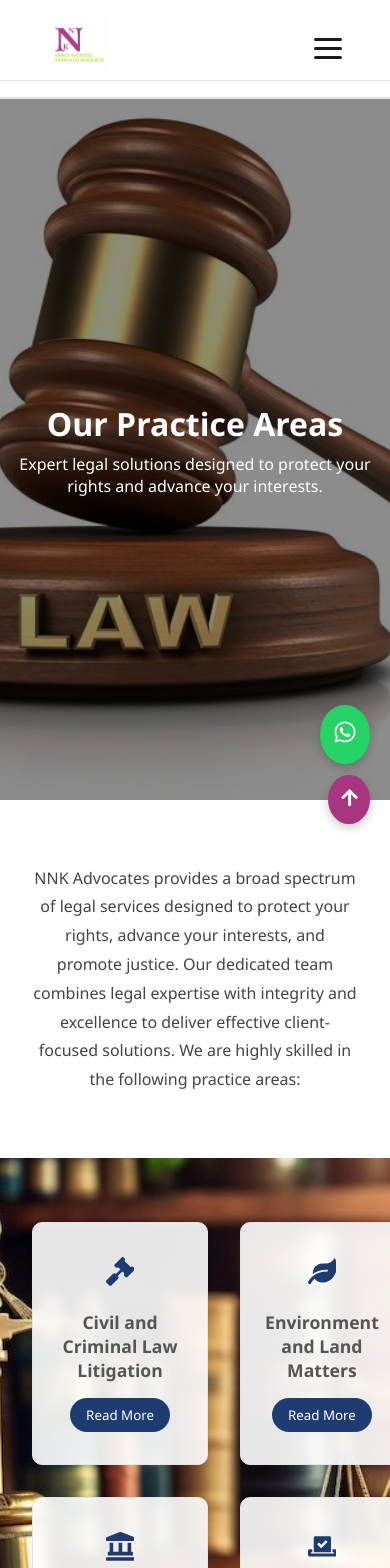
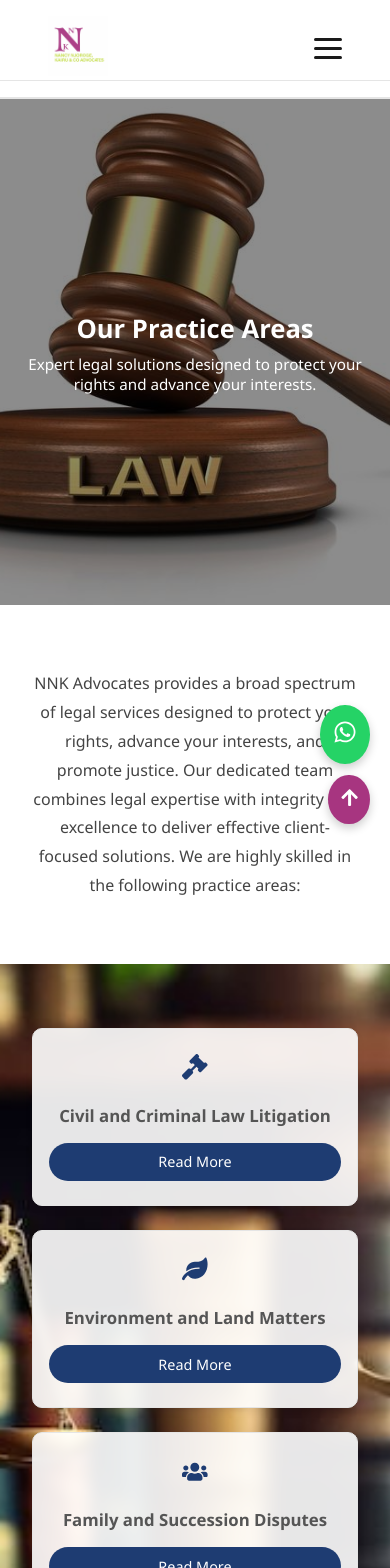
Before and after one commit to Kihikah/NNK-Advocates, a React (Vite) app: page /practice-areas in a window 390 px wide. Shown: the top 1568 px of the page. Built offline with nearby package versions, Linux system fonts and the light colour scheme.

Commit message:
Make responsive

```diff
--- a/src/styles/PracticeAreas.css
+++ b/src/styles/PracticeAreas.css
@@ -14,28 +14,27 @@
 
 .hero-overlay {
   position: absolute;
-  top: 0;
-  left: 0;
-  right: 0;
-  bottom: 0;
+  inset: 0;
   background: rgba(0, 0, 0, 0.45);
   display: flex;
   flex-direction: column;
   justify-content: center;
   align-items: center;
   text-align: center;
+  padding: 0 1rem;
 }
 
 .hero-overlay h1 {
-  font-size: 2.5rem;
+  font-size: 2.8rem;
   font-weight: 600;
   color: #fff;
   margin-bottom: 0.5rem;
 }
 
 .hero-overlay p {
-  font-size: 1.2rem;
+  font-size: 1.25rem;
   color: #fff;
+  max-width: 600px;
 }
 
 /* Intro Section */
@@ -94,7 +93,7 @@
 
 .practice-card h3 {
   color: #555;
-  font-size: 1.2rem;
+  font-size: 1.25rem;
   margin-bottom: 1rem;
   font-weight: 600;
 }
@@ -102,11 +101,12 @@
 .practice-card button {
   background: #1e3c72;
   color: #fff;
-  padding: 0.5rem 1rem;
+  padding: 0.5rem 1.2rem;
   border: none;
   border-radius: 25px;
   cursor: pointer;
   transition: background 0.3s ease;
+  font-size: 0.95rem;
 }
 
 .practice-card button:hover {
@@ -120,6 +120,7 @@
   justify-content: center;
   align-items: center;
   gap: 1rem;
+  flex-wrap: wrap;
 }
 
 .page-btn {
@@ -141,10 +142,41 @@
   cursor: not-allowed;
 }
 
-/* Responsive */
+/* ============================
+   Responsive Adjustments
+============================ */
+
+/* Large tablets and small laptops */
+@media (max-width: 992px) {
+  .hero-overlay h1 {
+    font-size: 2.2rem;
+  }
+
+  .hero-overlay p {
+    font-size: 1.1rem;
+  }
+
+  .practice-grid {
+    grid-template-columns: repeat(2, 1fr);
+  }
+
+  .icon {
+    font-size: 1.8rem;
+  }
+
+  .practice-card h3 {
+    font-size: 1.15rem;
+  }
+}
+
+/* Tablets and large phones */
 @media (max-width: 768px) {
+  .practice-hero {
+    height: 60vh;
+  }
+
   .hero-overlay h1 {
-    font-size: 2rem;
+    font-size: 1.9rem;
   }
 
   .hero-overlay p {
@@ -155,11 +187,40 @@
     font-size: 1rem;
   }
 
+  .practice-grid {
+    grid-template-columns: 1fr;
+    gap: 1.5rem;
+  }
+
+  .practice-card {
+    padding: 1.5rem 1rem;
+  }
+
+  .practice-card button {
+    font-size: 0.9rem;
+  }
+}
+
+/* Small phones */
+@media (max-width: 480px) {
+  .hero-overlay h1 {
+    font-size: 1.6rem;
+  }
+
+  .hero-overlay p {
+    font-size: 0.95rem;
+  }
+
   .practice-card h3 {
-    font-size: 1.1rem;
+    font-size: 1.05rem;
   }
 
   .icon {
-    font-size: 1.8rem;
+    font-size: 1.6rem;
+  }
+
+  .practice-card button {
+    width: 100%;
+    padding: 0.6rem;
   }
 }
```
